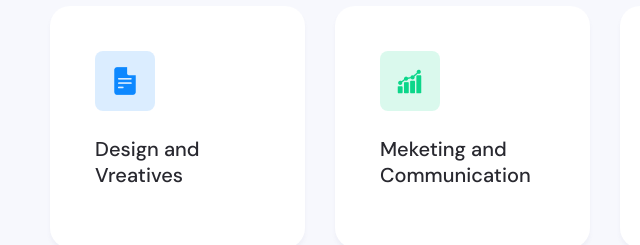
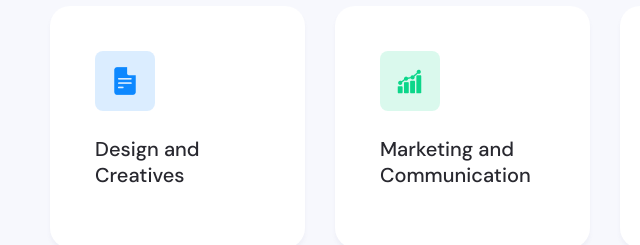
Before and after one commit to gi-pixel/Lloyd-startups, a plain HTML site: page index.html in a window 1280 px wide. Shown: the part 1600-1845 px from the top of the page, 35-675 px from the left. Drawn offline with nearby package versions, Linux system fonts and the light colour scheme.

Commit message:
Update index.html

```diff
--- a/index.html
+++ b/index.html
@@ -249,7 +249,7 @@
                 </div>
 
                 <h3 class="h3">
-                  <a href="#" class="card-title">Design and Vreatives</a>
+                  <a href="#" class="card-title">Design and Creatives</a>
                 </h3>
 
               </div>
@@ -264,7 +264,7 @@
                 </div>
 
                 <h3 class="h3">
-                  <a href="#" class="card-title">Meketing and Communication</a>
+                  <a href="#" class="card-title">Marketing and Communication</a>
                 </h3>
 
               </div>
```
